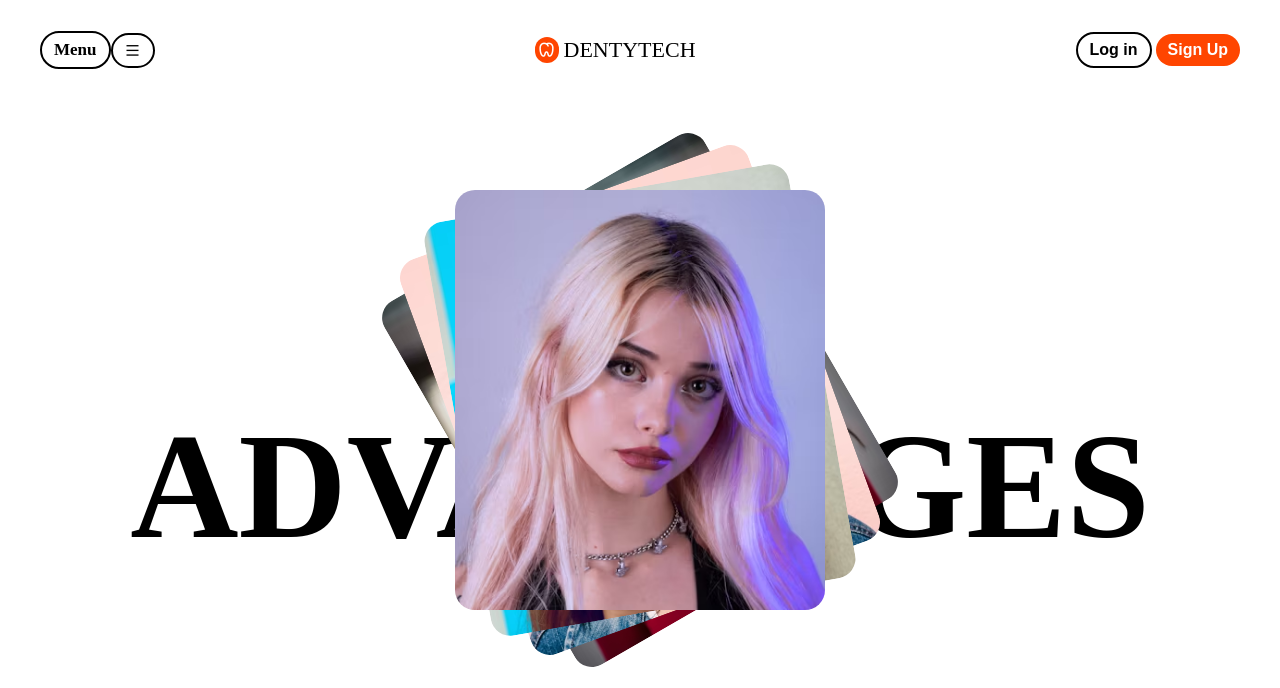
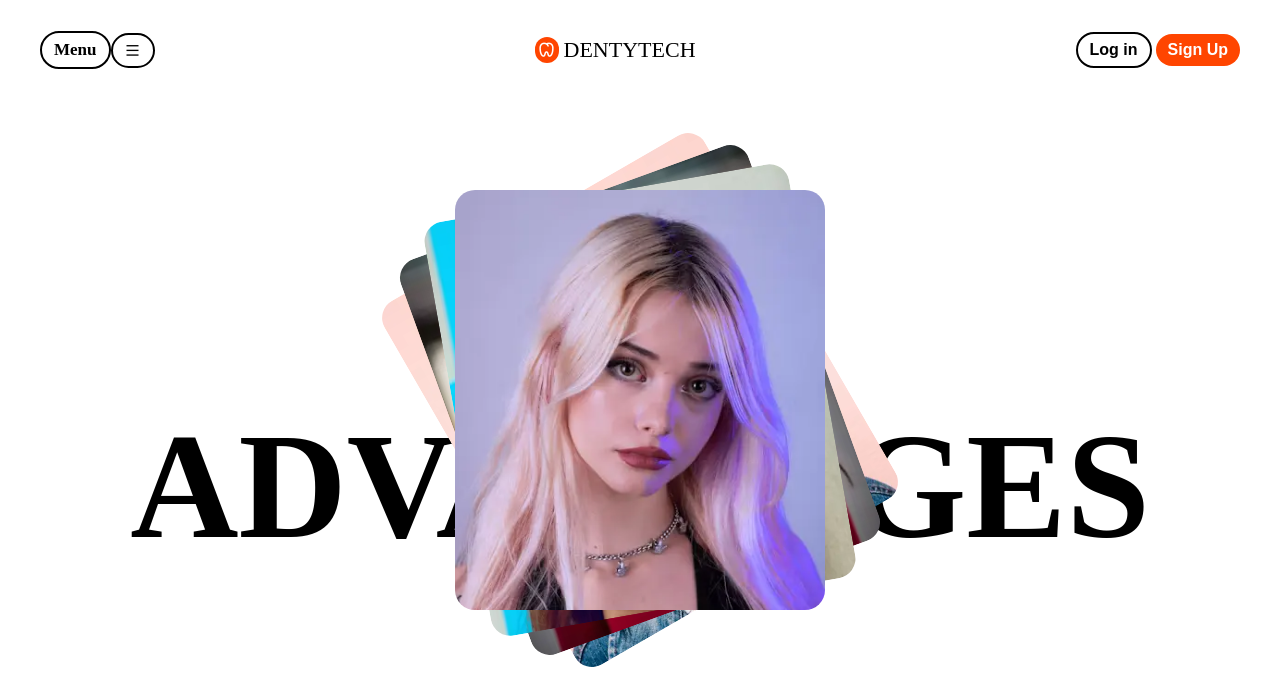
Before and after one commit to Osama1204/Project-1, a plain HTML site: page index.html in a window 1280 px wide. Shown: the top 688 px of the page. Drawn offline with nearby package versions, Linux system fonts and the light colour scheme.

Commit message:
images added

```diff
--- a/index.html
+++ b/index.html
@@ -29,10 +29,10 @@
             </div>
         </div>
         <h1>Our Advantages</h1>
-        <img class="img1" src="image/photo-1494790108377-be9c29b29330.avif" alt="">
-        <img class="img2" src="image/photo-1488426862026-3ee34a7d66df.avif" alt="">
-        <img class="img3" src="image/photo-1529626455594-4ff0802cfb7e.avif" alt="">
-        <img class="img4" src="image/photo-1621784563330-caee0b138a00.avif" alt="">
+        <img class="img1" src="image/1.webp" alt="">
+        <img class="img2" src="image/2.webp" alt="">
+        <img class="img3" src="image/3.webp" alt="">
+        <img class="img4" src="image/4.webp" alt="">
         <h5 id="btm-left">Your smile  -  Our Passion</h5>
         <div class="btm-right">
             <i  class="ri-instagram-fill"></i>
```
Also changed, not shown: image/1.webp (added), image/2.webp (added), image/3.webp (added), image/4.webp (added), image/photo-1488426862026-3ee34a7d66df.avif (deleted), image/photo-1494790108377-be9c29b29330.avif (deleted), image/photo-1529626455594-4ff0802cfb7e.avif (deleted), image/photo-1621784563330-caee0b138a00.avif (deleted).
